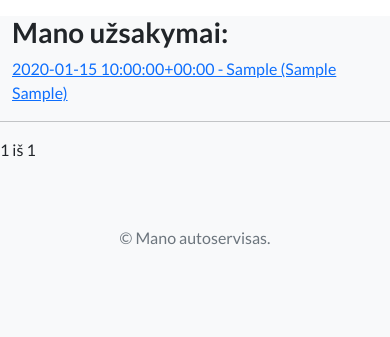
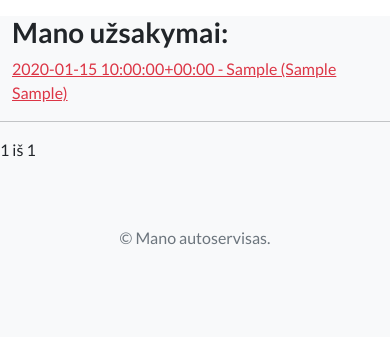
Before and after one commit to DonatasNoreika/my_autoservice_202410, a Django app: page /userorders/ in a window 390 px wide. Shown: the part 326-663 px from the top of the page. Run offline with Django 5.2, Linux system fonts and the light colour scheme; a user stored in the database is signed in; tables that the repository leaves empty hold one stand-in row (values such as "Sample post"); some libraries are stand-ins or nearby versions.

Commit message:
7: + Padaryti, kad jei automobilio gražinimo laikas praėjo, užsakymas būtų pažymimas raudona spalva.

```diff
--- a/mysite/autoservice/templates/user_orders.html
+++ b/mysite/autoservice/templates/user_orders.html
@@ -5,7 +5,7 @@
 {% block 'content' %}
 <h1>Mano užsakymai:</h1>
 {% for order in orders %}
-<a href="{% url 'order' order.pk %}"><p>{{ order }}</p></a>
+<a class="{% if order.is_overdue %}text-danger{% endif %}" href="{% url 'order' order.pk %}"><p>{{ order }}</p></a>
 <hr>
 {% endfor %}
   <div class="pagination">
```
